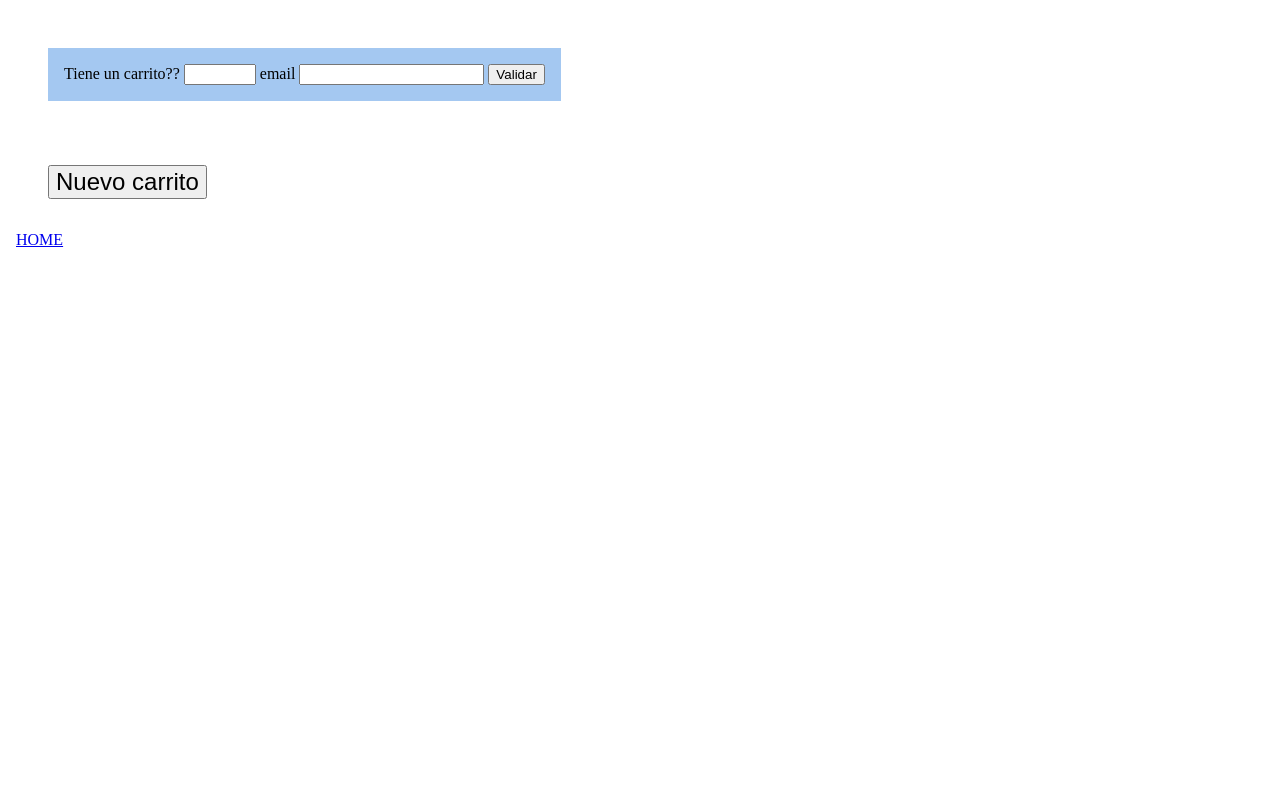
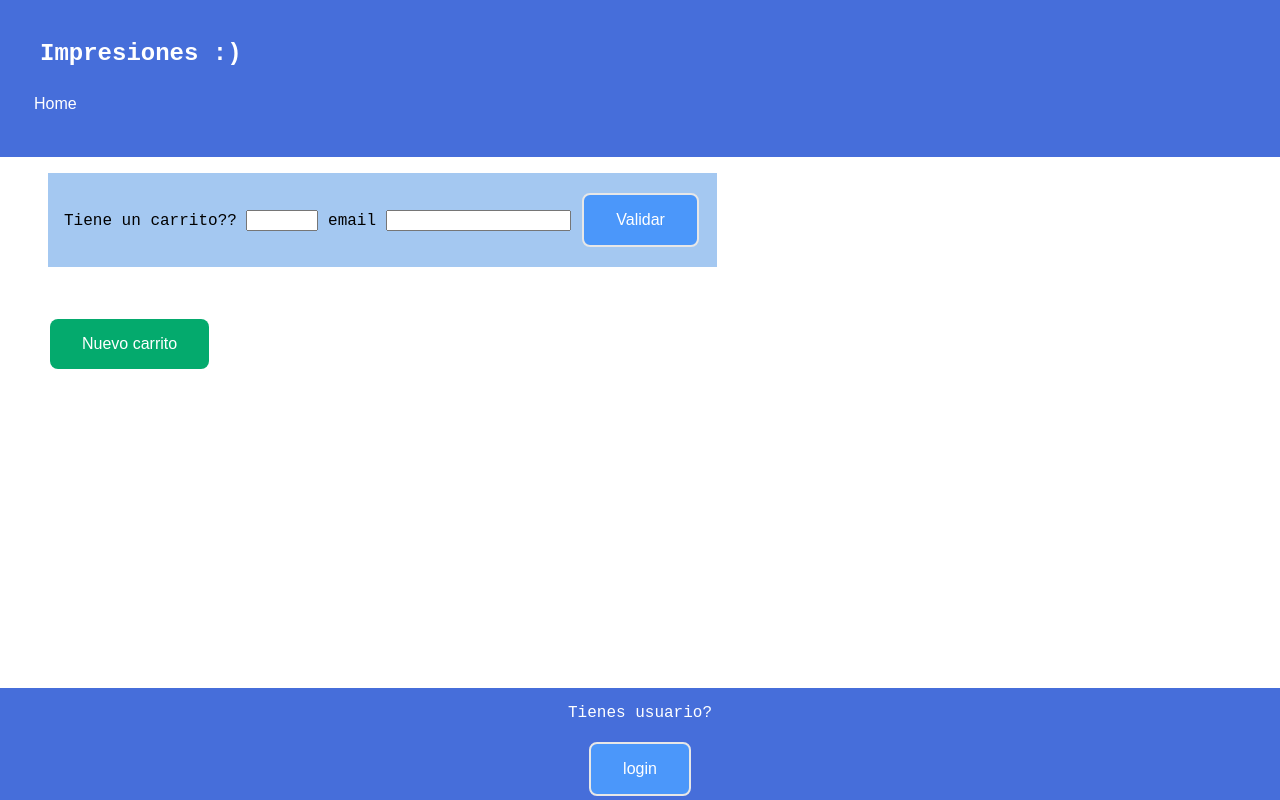
Before and after one commit to RominaSaravia/Negocio_imprenta, a FastAPI app: page /printcreation in a window 1280 px wide. Run offline with FastAPI, Linux system fonts and the light colour scheme.

Commit message:
User login functionality #13

```diff
--- a/server/main.py
+++ b/server/main.py
@@ -2,12 +2,13 @@ from typing import Annotated
 from fastapi import FastAPI,Request, Response, Cookie, Form
 from starlette.responses import RedirectResponse
 from fastapi.responses import HTMLResponse
-from db import create_db_and_tables, getCart_Print , addNewPrint,upsertCart,patchCartState, validate_email
-from validations import Post_Print,Post_Cart,Patch_Cart,val_email
+from db import create_db_and_tables, getCart_Print , addNewPrint,upsertCart,patchCartState, validate_email,authUser,addNewUser,deletePrint
+from validations import Post_Print,Post_Cart,Patch_Cart,val_email,Post_user,Delete_Print
 
 from fastapi.staticfiles import StaticFiles
 from fastapi.templating import Jinja2Templates
 from fastapi.responses import HTMLResponse
+from pathlib import Path
 
 app = FastAPI()
 templates = Jinja2Templates(directory="server/templates")
@@ -16,24 +17,32 @@ templates = Jinja2Templates(directory="server/templates")
 def on_startup():
     create_db_and_tables()
 
+app.mount(
+    "/server/static",
+    StaticFiles(directory=Path(__file__).parent.parent.absolute() / "server/static"),
+    name="static",
+)
+
 
 
 @app.get("/",response_class=HTMLResponse)
 async def home_page(request: Request, res:Response):
+    userId = validateAuth(request._cookies)
+
     return templates.TemplateResponse(
-        request=request, name="home.html", context={}
+        request=request, name="home.html", context={"logged":userId}
     )
 
 
 
 @app.get("/seecart/{cart_id}", response_class=HTMLResponse)
 async def get_cart(cart_id : int,request: Request):
-    print('************GET_CART****************')
+    userId = validateAuth(request._cookies)
+
     cartset,printsList = getCart_Print(cart_id)
-    #return cartset,printsList
 
     return templates.TemplateResponse(
-        request=request, name="cart.html", context={"printList":printsList, "cart": cartset}
+        request=request, name="cart.html", context={"printList":printsList, "cart": cartset, "logged":userId}
     )
 
 
@@ -43,15 +52,27 @@ async def post_cart(body: Post_Cart):
     return result
 
 ##########__ONLY__ADMIN__#################
+
+
 @app.patch("/newStateOnCart/{cart_id}")
 async def patch_cart(body: Patch_Cart, cart_id : int):
     result = patchCartState(cart_id, body)
     return result
+
+
+
+
 ##########################################
 
 @app.post("/newPrint")
 async def post_print(body: Post_Print):
     result = addNewPrint(body)
+    return result
+
+@app.delete("/deletePrint/{id}")
+async def delete_print(id: int):
+    print("delete main")
+    result = deletePrint(id)
     return result
 
 
@@ -65,8 +86,8 @@ async def printcreation(request: Request, res:Response):
 
 
 ##################__CREATION__###########################
-@app.post("/printcreation")
-async def val_printcreation( cart_id: Annotated[str, Form()],client_name: Annotated[str, Form()],client_email: Annotated[str, Form()] ,page_type: Annotated[str, Form()], page_size: Annotated[str, Form()], color: Annotated[str, Form()] , n_pages: Annotated[int, Form()], n_sides: Annotated[int, Form()] , n_copies: Annotated[int, Form()], res:Response,request: Request):
+@app.post("/printcreation", response_class=RedirectResponse)
+async def val_printcreation( cart_id: Annotated[str, Form()],client_name: Annotated[str, Form()],client_email: Annotated[str, Form()] ,page_type: Annotated[str, Form()], page_size: Annotated[str, Form()], color: Annotated[str, Form()] , n_pages: Annotated[int, Form()], n_sides: Annotated[int, Form()] , n_copies: Annotated[int, Form()], res:Response,request: Request) ->RedirectResponse :
     if(client_email != '' and cart_id != ''):
         val = val_email(
             cart_id = int(cart_id, base=0),
@@ -75,7 +96,6 @@ async def val_printcreation( cart_id: Annotated[str, Form()],client_name: Annota
 
         validation = validate_email(val)
         if(validation == False):
-            print('------------------validation_false------------------')
             return 'Error: Email incorrecto'
 
     n_prints = n_pages * n_sides
@@ -89,17 +109,18 @@ async def val_printcreation( cart_id: Annotated[str, Form()],client_name: Annota
                     )
     if(cart_id != '' and cart_id != None ):
         post_print.cart_id = int(cart_id)
+        addNewPrint(post_print,None)
+        redirectR = RedirectResponse(url='/seecart/'+cart_id,status_code=303)
+        return redirectR
     else:
         post_cart = Post_Cart(
             client_name= client_name,
             client_email= client_email
         )
         addNewPrint(post_print,post_cart)
-        return await get_cart(post_print.cart_id, request)
+        redirectR = RedirectResponse(url='/seecart/'+str(post_print.cart_id),status_code=303 )
+        return redirectR
 
-
-    addNewPrint(post_print,None)
-    return await get_cart(post_print.cart_id, request)
 
 
 ##################__VALIDATION__###########################
@@ -112,3 +133,60 @@ async def auth_byemail(body:val_email, res:Response):
 
     res.status_code = 404
     return 'El carrito no se encontró o el email es incorrecto'
+
+
+
+############__USER__######
+@app.post("/newUser")
+async def newUser(user:Post_user):
+    return addNewUser(user)
+
+
+#################__LOGIN__####################################
+
+@app.get("/login", response_class=HTMLResponse)
+async def get_login(request: Request, res:Response):
+    return templates.TemplateResponse(
+        request=request, name="login.html", context={}
+    )
+
+@app.post("/login")
+async def validateLogin(email: Annotated[str, Form()] ,password: Annotated[str, Form()], res:Response) ->RedirectResponse :
+    userAuth = authUser(email, password)
+
+    if userAuth != None :
+        res.status_code = 200
+        redirectR = RedirectResponse(url='/',status_code=303)
+        redirectR.set_cookie('cookieUserId', userAuth)
+        return redirectR
+    else:
+        res.status_code = 404
+        redirectR = RedirectResponse(url='/login',status_code=303)
+        return redirectR
+
+#### ------------COOKIES----------------------------
+
+def validateAuth(cookies):
+    if 'cookieUserId' in cookies.keys():
+        return cookies['cookieUserId']
+    else:
+        return False
+
+@app.get("/auth/{userId}")
+async def authenticate( res:Response, userId:int=1):
+    res.set_cookie('cookieUserId',userId)
+    return 'Authenticated OK'
+
+
+@app.get("/read_cookie")
+async def get_cookie(request: Request):
+    print(f'Cookie: {request._cookies}')
+    userId = validateAuth(request._cookies)
+    return userId
+
+@app.get("/delete_cookie", response_class=RedirectResponse)
+async def delete_cookie()->RedirectResponse :
+    redirect = app.url_path_for('get_login')
+    redirectR = RedirectResponse(url='/login')
+    redirectR.delete_cookie('cookieUserId')
+    return redirectR
--- /dev/null
+++ b/server/static/css/styles.css
@@ -0,0 +1,153 @@
+#cart_search  {
+    padding: 2rem 1rem;
+}
+.search_input{
+    padding: 1rem;
+    margin: auto 1rem;
+    background-color: rgb(164, 200, 241);
+    width: fit-content;
+}
+
+/* buttons */
+.button {
+    background-color: #04AA6D; /* Green */
+    border: none;
+    border-radius: 0.5rem;
+    color: white;
+    padding: 16px 32px;
+    text-align: center;
+    text-decoration: none;
+    display: inline-block;
+    font-size: 16px;
+    margin: 4px 2px;
+    transition-duration: 0.4s;
+    cursor: pointer;
+  }
+
+.button.home{
+    padding: 1rem 1rem 0.5rem 0;
+    background-color: transparent;
+    color: white;
+}
+
+.button.home:hover{
+    font-weight: bolder;
+}
+
+.btn_delete {
+    background-color: #f44336;
+    color: white;
+    border: 2px solid #e7e7e7;
+}
+.btn_delete:hover {
+    border: 2px solid #e7e7e7;
+    background-color: #5a0000 ;
+    color: white;
+}
+
+.btn_new{
+    border: 2px solid #e7e7e7;
+    margin: 1rem;
+
+}
+
+
+.btn_new:hover{
+    border: 2px solid #e7e7e7;
+    background-color: #005a35 ;
+    color: white;
+
+}
+
+.confirm {
+    background-color: #4b97fa;
+    color: white;
+    border: 2px solid #e7e7e7;
+
+}
+
+.confirm:hover {
+    border: 2px solid #e7e7e7;
+    background-color: #002a5a ;
+    color: white;
+
+}
+/* End buttons */
+
+/* Messages */
+.error_message {
+    color: red;
+}
+.ok_message {
+    color: rgb(14, 156, 1);
+}
+/* End Messages */
+
+footer {
+    position: fixed;
+    left: 0;
+    bottom: 0;
+    width: 100%;
+    background-color: #466eda;
+    color: white;
+    text-align: center;
+  }
+section{
+    padding: 1rem 2rem;
+
+}
+
+section.login{
+    margin: auto;
+    width: fit-content;
+    background-color: #466eda;
+    color: white;
+    border: none;
+    border-radius: 0.5rem;
+
+}
+section.login h3{
+    text-align: center;
+}
+
+section.HelpLinks .header_div{
+    margin: auto;
+    background-color: #466eda;
+    color: white;
+    border: none;
+    border-radius: 0.5rem;
+
+}
+
+section.Print_details{
+    display: flex;
+    flex-direction: column;
+}
+
+section.Print_details select{
+    margin: 0 0 1rem  0;
+
+}
+
+section.Print_details input{
+    margin: 0 0 1rem  0;
+
+}
+
+body{
+    font-family: 'Courier New', Courier, monospace;
+}
+
+.header_div{
+    background-color: #466eda;
+    margin: -1rem;
+    padding: 2rem;
+}
+.header_div h2 {
+    color: white;
+    margin: 0.5rem;
+}
+
+@media only screen and (min-width: 992px) {
+    body {margin: 1rem;}
+}
--- /dev/null
+++ b/server/templates/footer.html
@@ -0,0 +1,21 @@
+<!DOCTYPE html>
+<html lang="en">
+<head>
+    <meta charset="UTF-8">
+    <meta name="viewport" content="width=device-width, initial-scale=1.0">
+    <title>Document</title>
+</head>
+<body>
+    <footer>
+        {% if logged %}
+        <h2>User loggeado</h2>
+        <div>
+            <button class="button btn_delete logout" onclick="logOut()" >log out</button>
+        </div>
+        {% else %}
+        <p>Tienes usuario?</p>
+        <button type="button" class="button confirm"  onclick="redirectTo('login')">login</button>
+        {% endif %}
+    </footer>
+</body>
+</html>
--- /dev/null
+++ b/server/templates/header.html
@@ -0,0 +1,16 @@
+<!DOCTYPE html>
+<html lang="en">
+<head>
+    <meta charset="UTF-8">
+    <meta name="viewport" content="width=device-width, initial-scale=1.0">
+    <title>Document</title>
+</head>
+<body>
+    <header>
+        <div class="header_div">
+            <h2>Impresiones :)</h2>
+            <button type="button" class="button home"  onclick="redirectTo('')">Home</button>
+        </div>
+    </header>
+</body>
+</html>
--- a/server/templates/printCreation.html
+++ b/server/templates/printCreation.html
@@ -3,9 +3,12 @@
 <head>
     <meta charset="UTF-8">
     <meta name="viewport" content="width=device-width, initial-scale=1.0">
+    <link rel="stylesheet" href="/server/static/css/styles.css">
     <title>Imprenta</title>
 </head>
 <body>
+    {% include 'header.html' %}
+
     <section id="cart_search">
         <div class="search_input">
             <label for="id_cart_val">Tiene un carrito??</label>
@@ -14,12 +17,12 @@
 
             <label for="client_email_val">email</label>
             <input type="text" name="client_email_val" id="client_email_val" >
-            <button id = "btn_validate" onclick="hadleEmailValidation(id_cart_val.value,client_email_val.value )" >Validar</button>
+            <button id = "btn_validate" class="button confirm"  onclick="hadleEmailValidation(id_cart_val.value,client_email_val.value )" >Validar</button>
         </div>
     </section>
 
     <section id="new_print">
-        <button id = "btn_new" onclick="hadleNewCart()" >Nuevo carrito</button>
+        <button id = "btn_new" class="button"  onclick="hadleNewCart()" >Nuevo carrito</button>
     </section>
 
 <!--------------------------------___PRINT__CREATION___--------------------------------------->
@@ -40,7 +43,7 @@
 
             </section>
 
-            <section id="Print_details">
+            <section class="Print_details">
                 <h2>Nueva Impresión</h2>
                 <label for="page_type">Selecciona la Hoja:</label>
                 <select name="page_type" id="page_type" required>
@@ -72,17 +75,14 @@
                 <label for="n_copies">Numero de copias:</label>
                 <input type="number" name="n_copies" id="n_copies" min="1" max="100">
 
-                <input type="submit" value="Crear Pedido" >
+                <input type="submit" value="Crear Pedido" class="button"  >
             </section>
 
         </form>
 
     </section>
 
-
-    <footer>
-        <a href="/">HOME</a>
-    </footer>
+    {% include 'footer.html' %}
 
 
 </body>
@@ -122,39 +122,12 @@
         document.getElementById("cart_search").style.display = "none";
         document.getElementById("print_creation").style.display = "block";
     }
+
+    function redirectTo(urlParam){
+       console.log("click")
+       location.href = "/" + urlParam
+    }
 </script>
 
-<style>
-    #cart_search  {
-        padding: 2rem 1rem;
-    }
-    .search_input{
-        padding: 1rem;
-        margin: auto 1rem;
-        background-color: rgb(164, 200, 241);
-        width: fit-content;
-    }
 
-    .error_message {
-        color: red;
-    }
-    .ok_message {
-        color: rgb(14, 156, 1);
-    }
-
-
-    #new_print{
-        padding: 2rem;
-    }
-
-    #btn_new {
-        font-size: 1.5rem;
-    }
-
-    @media only screen and (min-width: 992px) {
-        body {margin: 1rem;}
-    }
-
-
-</style>
 </html>
```
Also changed, not shown: server/db.py (+34 -1 lines), server/templates/cart.html (+81 -5 lines), server/templates/home.html (+27 -18 lines), server/templates/login.html (added, +26 -0 lines), server/validations.py (+10 -0 lines).
